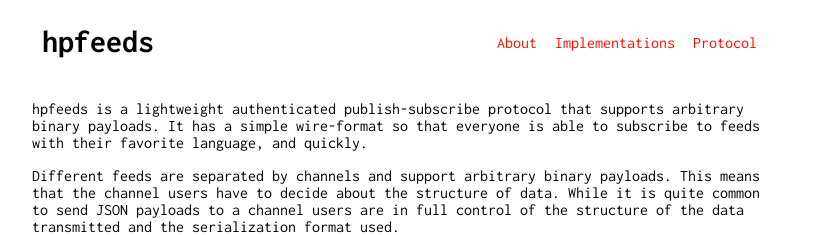
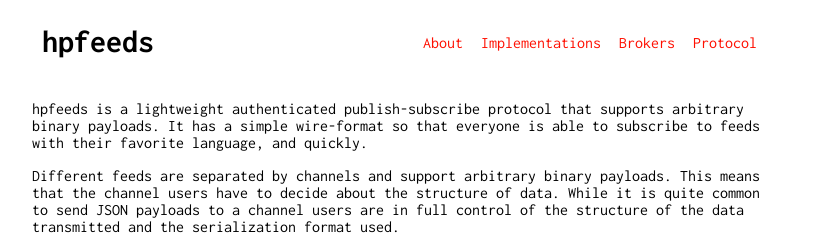
Before and after one commit to hpfeeds/hpfeeds.github.io, a Jekyll site: the page built from index.md, in a window 1280 px wide. Shown: the top 235 px of the page, without its empty margins (238-1065 px from the left). Built offline with Jekyll 4.4.1, drawn with Linux system fonts in a browser that asks for light colours.

Commit message:
Add brokers link to header

```diff
--- a/_layouts/default.html
+++ b/_layouts/default.html
@@ -45,6 +45,7 @@
                         <ul>
                             <li><a href="/">About</a></li>
                             <li><a href="/implementations">Implementations</a></li>
+                            <li><a href="/brokers">Brokers</a></li>
                             <li><a href="/wire-protocol">Protocol</a></li>
                         </ul>
                     </div>
```
